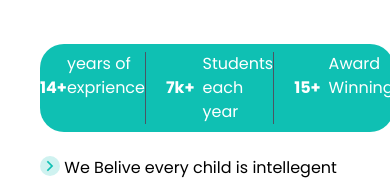
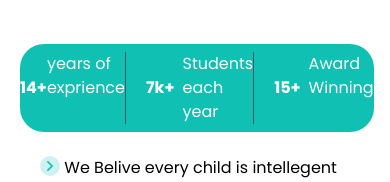
Before and after one commit to Shivam-ssy/srpsschool, a React (Vite) app: page / in a window 390 px wide. Shown: the part 2788-2970 px from the top of the page. Built offline with nearby package versions, Linux system fonts and the light colour scheme.

Commit message:
home responsive done

```diff
--- a/src/Component/FaqsCard.jsx
+++ b/src/Component/FaqsCard.jsx
@@ -2,7 +2,7 @@ import React from 'react'
 
 function FaqsCard({title="",details=""}) {
   return (
-    <details className="group w-96 pb-2 mb-5 border rounded-xl  border-gray-600">
+    <details className="group w-80 md:w-96 pb-2 mb-5 border rounded-xl  border-gray-600">
     <summary className="uppercase  rounded-xl group-open:text-white py-2 mb-2 px-5  group-open:bg-primary flex justify-between items-center cursor-pointer font-bold">
       <span>{title}</span>
       <span className=" group-open:hidden">
--- a/src/Pages/Offering.jsx
+++ b/src/Pages/Offering.jsx
@@ -41,7 +41,7 @@ function Offering() {
             quidem dolorem necessitatibus praesentium id? Reprehenderit, soluta
             aut consequuntur ut autem adipisci dolores. Molestias?
           </span>
-          <div className="text-white flex w-fit px-0 md:px-10 py-2 gap-5 rounded-3xl mt-10 bg-secondary ">
+          <div className="text-white flex w-fit -ml-5 px-0 md:px-10 py-2 gap-5 rounded-3xl mt-10 bg-secondary ">
             <div className="border flex md:gap-2 md:px-3 border-gray-600 border-l-0 border-t-0 border-b-0">
               <h3 className="font-bold place-content-center h-full md:text-2xl">
                 14+
@@ -67,7 +67,7 @@ function Offering() {
             </div>
           </div>
           {/* list for  best kidd */}
-          <ul className=" list-none my-5">
+          <ul className=" list-none mt-5">
             <li>
               <i className="ri-arrow-right-s-line text-xl bg-secondary/20 rounded-full text-secondary"></i>{" "}
               We Belive every child is intellegent so we care
@@ -80,7 +80,7 @@ function Offering() {
         </div>
       </div>
       {/* our programs */}
-      <div className="w-full flex flex-col items-center bg-[#fdf7ed] ">
+      <div className="w-full flex py-10 flex-col items-center bg-[#fdf7ed] ">
         <h3 className="font-bold text-3xl">Our Programs</h3>
         <span className="md:max-w-[40rem] md:px-0 px-5 text-center w-full my-5">
           Lorem ipsum dolor sit amet, assumenda dolores consequuntur nam nihil
```
